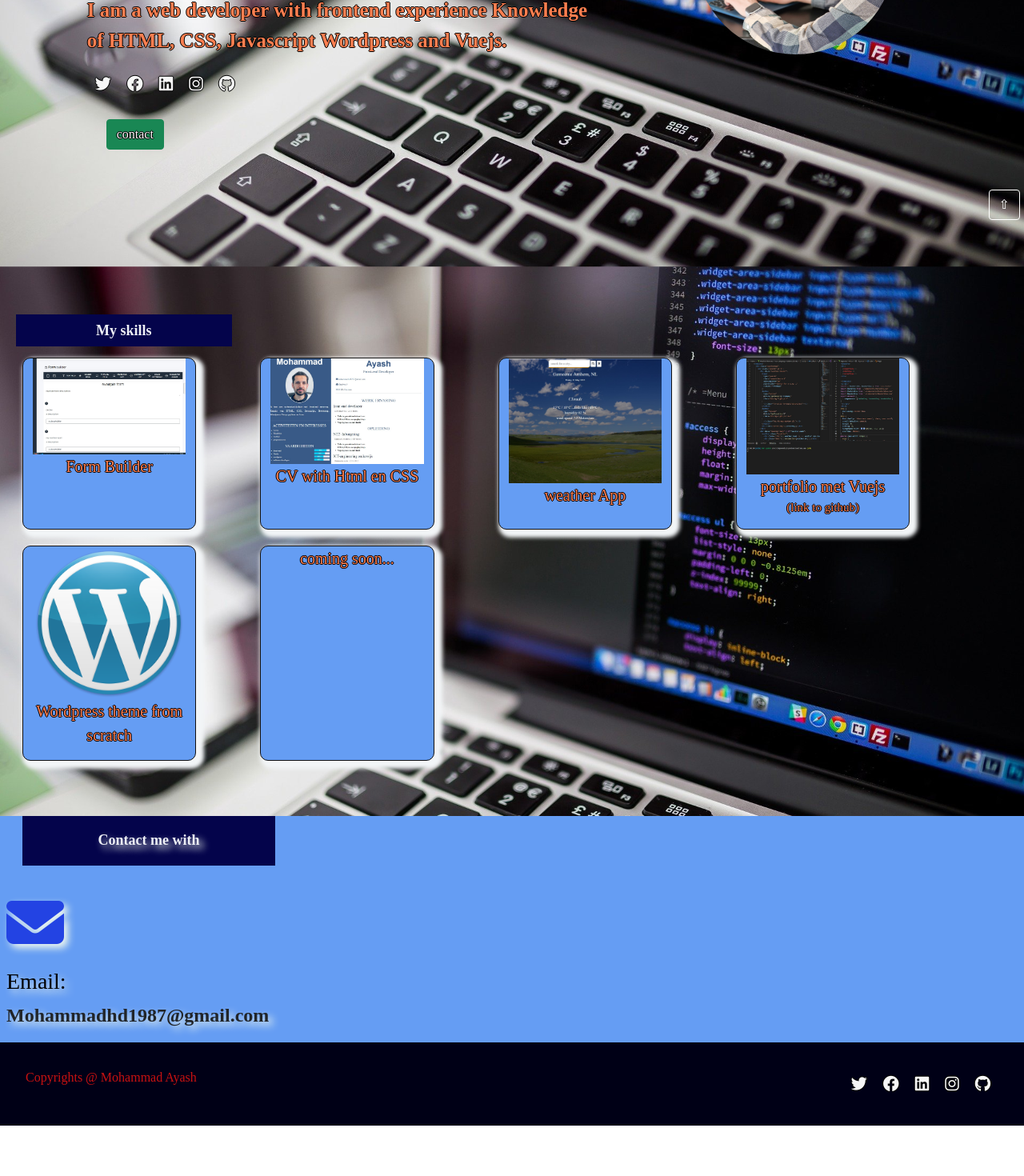
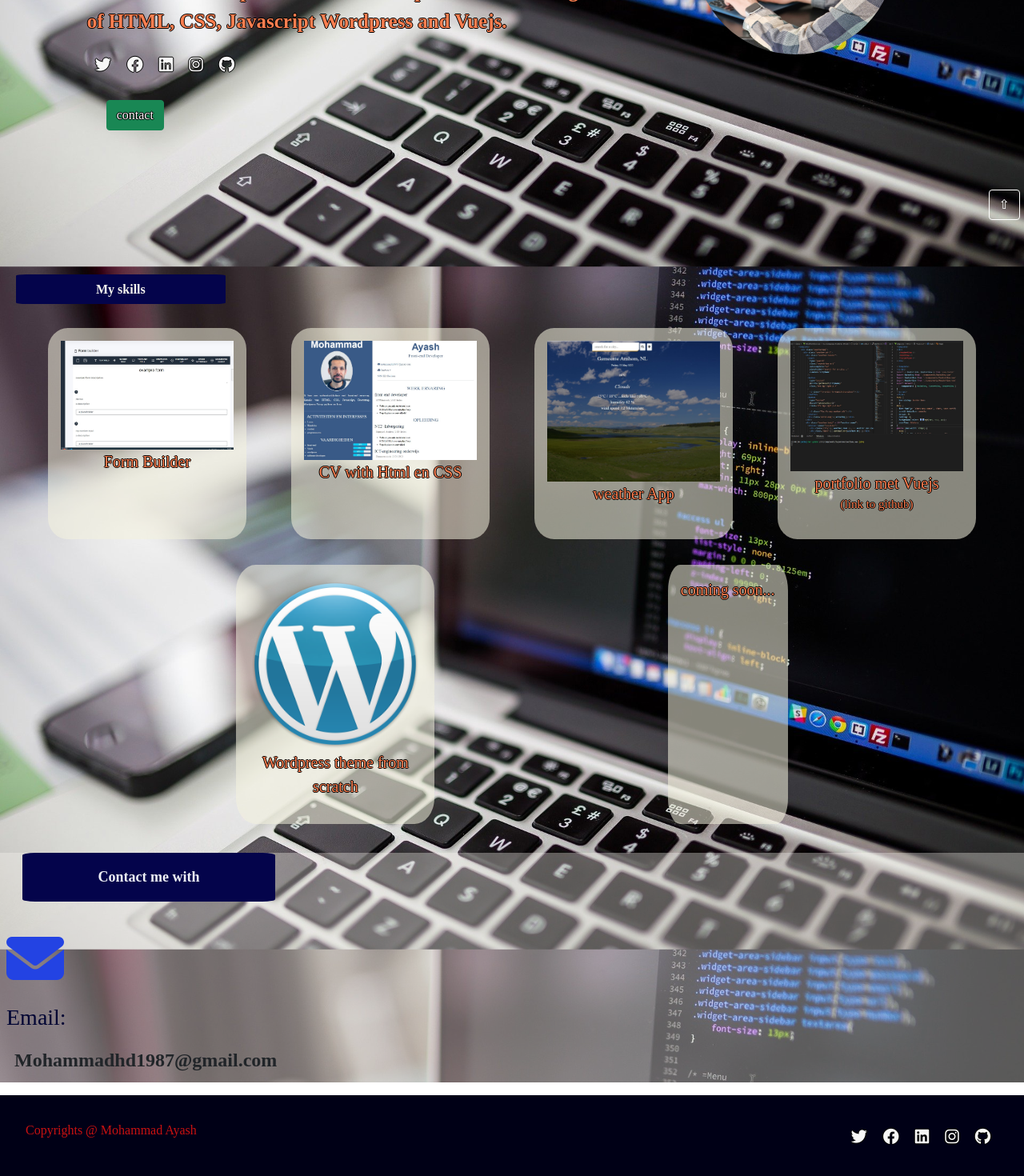
Before and after one commit to M-ayash/Portfolio, a Vue app: page / in a window 1280 px wide. Shown: the part 520-1990 px from the top of the page at 80% size. Before the commit the page ends 1927 px from the top, so only its background shows below. Built offline with nearby package versions, Linux system fonts and the light colour scheme.

Commit message:
media upate

```diff
--- a/src/App.vue
+++ b/src/App.vue
@@ -24,7 +24,6 @@ body {
   scroll-behavior: smooth;
   margin: 0;
   padding: 0;
-  background-color: rgb(101, 157, 243);
   overflow: hidden;
 }
 @media (max-width: 810px) {
--- a/src/components/ContactSection.vue
+++ b/src/components/ContactSection.vue
@@ -1,6 +1,6 @@
 <template>
   <section class="contact" id="contact">
-    <div class="content m-2">
+    <div class="contact-content m-2">
       <h2 class="contact-title">Contact me with</h2>
       <div class="icon">
         <i class="fas fa-envelope"></i>
@@ -18,8 +18,7 @@ export default {};
 <style>
 .contact {
   font-weight: bold;
-  text-shadow: 5px 5px 10px #eef7ee;
-  background-color: rgb(101, 157, 243);
+  background-color: rgba(245, 244, 237, 0.358);
 }
 .contact-title {
   width: 25%;
@@ -30,6 +29,7 @@ export default {};
   font-weight: bold;
   color: rgb(237, 239, 245);
   text-align: center;
+  border-radius: 5%;
 }
 .contact-content {
   margin: 20px;
@@ -40,15 +40,30 @@ export default {};
 }
 .contact .info h3 {
   display: inline-block;
-  color: #000;
+  color: rgb(1, 5, 51);
 }
 
-.contact .info p {
+ .info p {
   font-size: 1.5em;
+  padding: 10px;
 }
 @media (max-width: 768px) {
   .contact {
     text-align: center;
   }
+  .info p{
+    font-size: 2em;
+    padding: 2px;
+  }
+
+}
+@media (max-width: 576px) {
+  .contact-title{
+    width: 90%;
+  }
+  .info p{
+    font-size: 1.3em;
+    padding: 2px;
+  }
 }
 </style>
--- a/src/components/CurriculumVitae.vue
+++ b/src/components/CurriculumVitae.vue
@@ -209,4 +209,13 @@
    height: 20vh;
  }
 }
+@media (max-width: 768px) {
+
+
+}
+@media (max-width: 576px) {
+.CV{
+    padding-top: 50px;
+  }
+}
 </style>
--- a/src/components/ExperienceSection.vue
+++ b/src/components/ExperienceSection.vue
@@ -2,8 +2,8 @@
   <section class="experience" id="my-skills" ref="my-skills">
     <div class="experience-title"><span>My skills</span></div>
 
-    <div class="row experience-content">
-      <div class="col-2 experience-card">
+    <div class="experience-content">
+      <div class="experience-card">
         <a href="https://moutaz-bakier.github.io/">
           <div class="experience-image">
             <img src="@/assets/img/form_builder.jpg" />
@@ -13,7 +13,7 @@
           </div>
         </a>
       </div>
-      <div class="col-2 experience-card" @click="this.$router.push('/about')">
+      <div class="experience-card" @click="this.$router.push('/about')">
         <div class="experience-image">
           <img src="@/assets/img/cv_with_CSS.jpg" />
         </div>
@@ -21,7 +21,7 @@
           <p class="experience-category">CV with Html en CSS</p>
         </div>
       </div>
-      <div class="col-2 experience-card" @click="this.$router.push('/weather')">
+      <div class="experience-card" @click="this.$router.push('/weather')">
         <div class="experience-image">
           <img src="@/assets/img/weatherApp.jpg" />
         </div>
@@ -29,7 +29,7 @@
           <p class="experience-category">weather App</p>
         </div>
       </div>
-      <div class="col-2 experience-card">
+      <div class="experience-card">
         <a href="https://github.com/M-ayash/portfolio">
           <div class="experience-image">
             <img src="@/assets/img/portolio_wit_Vuejs.jpg" />
@@ -41,7 +41,7 @@
           </div>
         </a>
       </div>
-      <div class="col-2 experience-card">
+      <div class="experience-card">
         <div class="experience-image">
           <img src="@/assets/img/wp_img.png" />
         </div>
@@ -49,7 +49,7 @@
           <p class="experience-category">Wordpress theme from scratch</p>
         </div>
       </div>
-      <div class="col-2 experience-card">
+      <div class="experience-card">
         <div class="experience-info">
           <p class="experience-category">coming soon...</p>
         </div>
@@ -67,7 +67,7 @@ export default {
 .experience {
   min-height: 90vh;
   height: 100%;
-  padding-top: 100px;
+  padding-top: 50px;
 }
 .experience-title {
   margin: 20px;
@@ -75,17 +75,23 @@ export default {
 .experience-title span {
   padding: 10px 100px;
   background-color: rgb(4, 4, 75);
-  font-size: large;
   font-weight: bold;
-  color: rgb(237, 239, 245);
+  color: rgb(245, 244, 237);
+  border-radius: 5%;
+}
+.experience-content {
+  display: flex;
+  margin: 20px;
+  flex-wrap: wrap;
+  justify-content: space-evenly;
 }
 .experience-card {
-  background-color: rgb(101, 157, 243);
-  border: 1px solid rgb(18, 17, 17);
-  border-radius: 10px;
-  margin: 20px 40px;
-  box-shadow: 5px 5px 5px 5px rgb(242, 245, 247);
+  background-color: rgba(244, 243, 223, 0.548);
+  max-width: 20%;
+  margin: 1em;
+  padding: 1em;
   cursor: pointer;
+  border-radius: 10%;
 }
 .experience-card:hover {
   transform: scale(1.1);
@@ -98,7 +104,7 @@ export default {
   opacity: 0.9;
 }
 
-.experience-image img{
+.experience-image img {
   width: 100%;
 }
 .experience-category {
@@ -106,14 +112,25 @@ export default {
   color: coral;
   text-shadow: -1px 0 black, 0 1px black, 1px 0 black, 0 -1px black;
   text-align: center;
+
 }
 .experience-category small {
   display: block;
   font-size: 15px;
 }
-@media (max-width: 400px) {
+@media (max-width: 768px) {
+  .experience-card{
+    max-width: 30%;
+  }
+
+}
+@media (max-width: 576px) {
+  .experience-card{
+    max-width:none;
+  }
   .experience-category {
     font-size: 0.7em;
+
   }
 }
 </style>
--- a/src/components/HeaderView.vue
+++ b/src/components/HeaderView.vue
@@ -3,7 +3,7 @@
     <h3 class="logo"><a href="/">Mohammad Ayash</a></h3>
     <div class="header-menu d-print-none">
       <div class="logo-img"></div>
-      <ul class="nav nav-tabs justify-content-end">
+      <ul class="nav nav-tabs ">
         <li class="nav-item">
           <router-link to="/" class="nav-link">Home</router-link>
         </li>
@@ -42,5 +42,12 @@ header .logo a {
   header .logo a {
     color: rgb(57, 90, 135);
   }
+}@media (max-width: 480px){
+  header{
+    flex-direction: column;
+    width: 100%;
+  }
+
+
 }
 </style>
--- a/src/components/MainPage.vue
+++ b/src/components/MainPage.vue
@@ -1,6 +1,6 @@
 <template>
   <section class="row main-page" id="main-page">
-    <ul class="nav justify-content-end">
+    <ul class="nav ">
       <li class="nav-item">
         <button @click="goto('my-skills')" class="btn btn-light m-4">
           My Skills
@@ -16,7 +16,7 @@
       </li>
     </ul>
 
-    <div class="col-12 col-md-6 main-parg mt-5">
+    <div class="col-12 col-md-6 main-parg">
       <h5>Hello I am</h5>
       <h1>Mohammad</h1>
       <h3>Front-end Developer</h3>
@@ -89,6 +89,10 @@ export default {
   align-items: center;
   justify-content: space-evenly;
 }
+.main-page ul.nav{
+  justify-content: end;
+
+}
 .main-parg {
   font-weight: bold;
   text-shadow: -1px 0 black, 0 1px black, 1px 0 black, 0 -1px black;
@@ -124,6 +128,7 @@ export default {
 .btn-contact {
   font-size: 20px;
   padding: 20px 50px;
+  border-radius: 5%;
 }
 .btn-scroll-top {
   position: fixed;
@@ -165,7 +170,6 @@ export default {
   }
   @media (max-width: 576px) {
     .main-page {
-      padding: 20px;
       padding-top: 6em;
     }
   }
--- a/src/views/HomeView.vue
+++ b/src/views/HomeView.vue
@@ -20,6 +20,6 @@ export default {
   background-size: cover;
   background-position: sticky;
   background-attachment: fixed;
-  background-color: blue;}
+  }
 
 </style>
--- a/src/views/WeatherView.vue
+++ b/src/views/WeatherView.vue
@@ -1,6 +1,6 @@
 <template>
   <div class="weatherApp">
-    <div class="weather pt-3">
+    <div class="weather">
       <div class="weather-header">
         <input
           type="search"
@@ -168,6 +168,7 @@ export default {
   background-position: center;
 }
 .weather {
+  padding: 20px;
   flex-direction: column;
   min-height: 100vh;
   background-image: linear-gradient(
@@ -257,4 +258,14 @@ export default {
   color: red;
   text-align: center;
 }
+@media (max-width: 768px) {
+
+
+}
+@media (max-width: 576px) {
+.weather{
+  padding-top: 9em;
+  text-align: center;
+}
+}
 </style>
```
Also changed, not shown: 1 other file (tests, documents, lock files or other folders).
